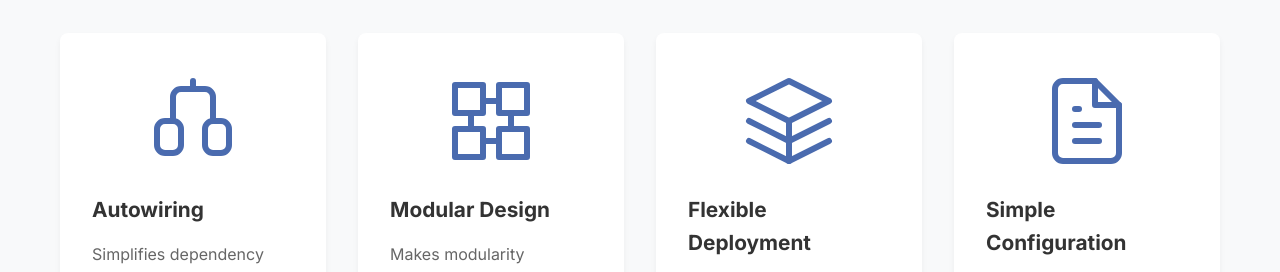
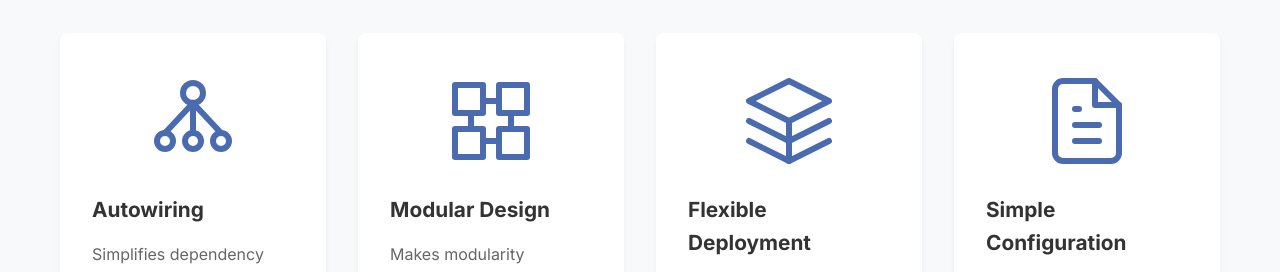
Before and after one commit to ZechCodes/Schism, a plain HTML site: page docs/index.html in a window 1280 px wide. Shown: the part 519-791 px from the top of the page. Drawn offline with nearby package versions, Linux system fonts and the light colour scheme.

Commit message:
Improve the autowiring image

```diff
--- a/docs/index.html
+++ b/docs/index.html
@@ -36,10 +36,21 @@
                 <div class="feature-card">
                     <div class="feature-icon">
                         <svg xmlns="http://www.w3.org/2000/svg" viewBox="0 0 24 24" width="96" height="96" fill="none" stroke="currentColor" stroke-width="1.5" stroke-linecap="round" stroke-linejoin="round">
-                            <path d="M5 12h2a2 2 0 0 1 2 2v4a2 2 0 0 1-2 2H5a2 2 0 0 1-2-2v-4a2 2 0 0 1 2-2z"></path>
-                            <path d="M17 12h2a2 2 0 0 1 2 2v4a2 2 0 0 1-2 2h-2a2 2 0 0 1-2-2v-4a2 2 0 0 1 2-2z"></path>
-                            <path d="M7 12V6a2 2 0 0 1 2-2h6a2 2 0 0 1 2 2v6"></path>
-                            <line x1="12" y1="4" x2="12" y2="2"></line>
+                            <circle cx="12" cy="5" r="2.5"></circle>
+
+                            <circle cx="5" cy="17" r="2"></circle>
+                            <circle cx="12" cy="17" r="2"></circle>
+                            <circle cx="19" cy="17" r="2"></circle>
+
+                            <!-- Connection lines -->
+                            <path d="M12 7.5L5 15"></path>
+                            <path d="M12 7.5L12 15"></path>
+                            <path d="M12 7.5L19 15"></path>
+
+                            <!-- Direction arrows -->
+                            <polyline points="6,14 5,15 6,15" stroke-width="1"></polyline>
+                            <polyline points="12,14 12,15 13,15" stroke-width="1"></polyline>
+                            <polyline points="18,14 19,15 18,15" stroke-width="1"></polyline>
                         </svg>
                     </div>
                     <h3>Autowiring</h3>
```
